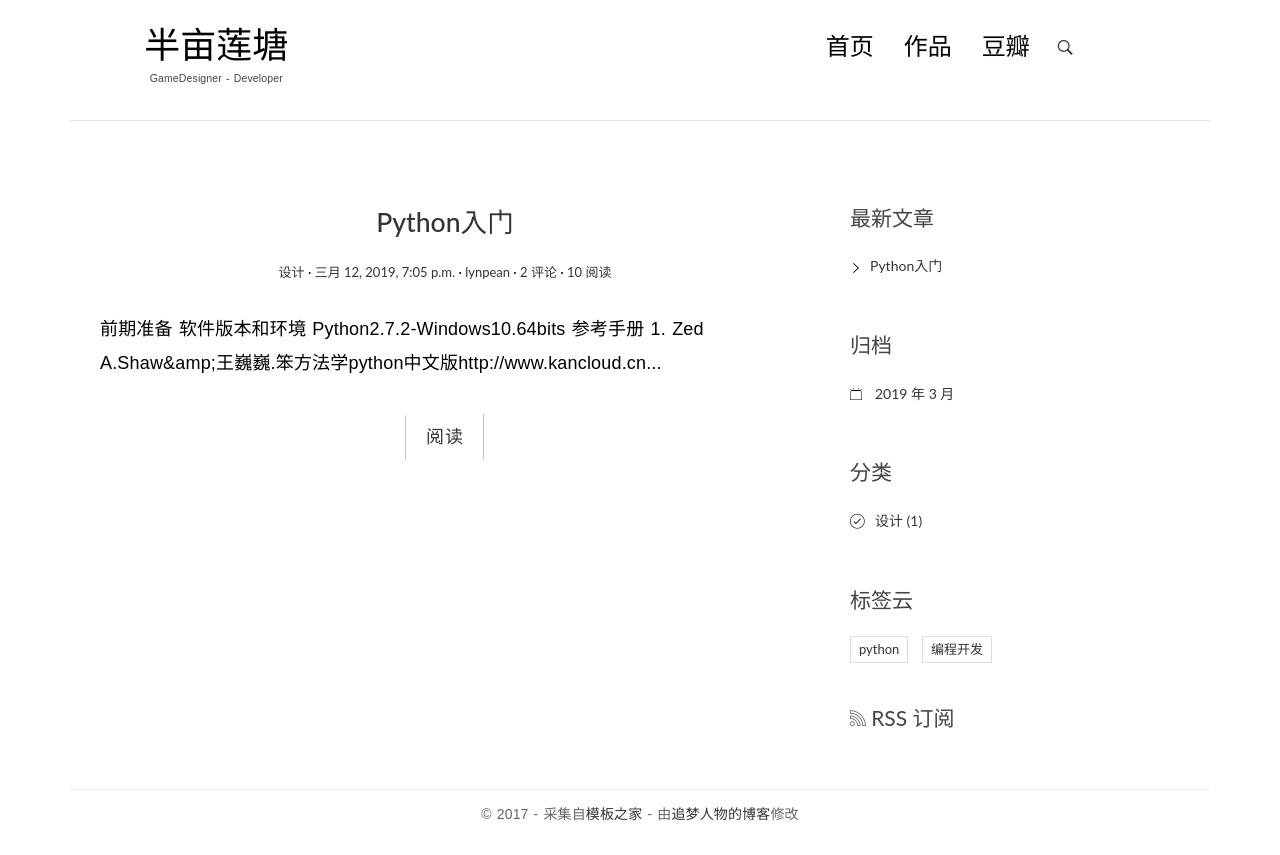
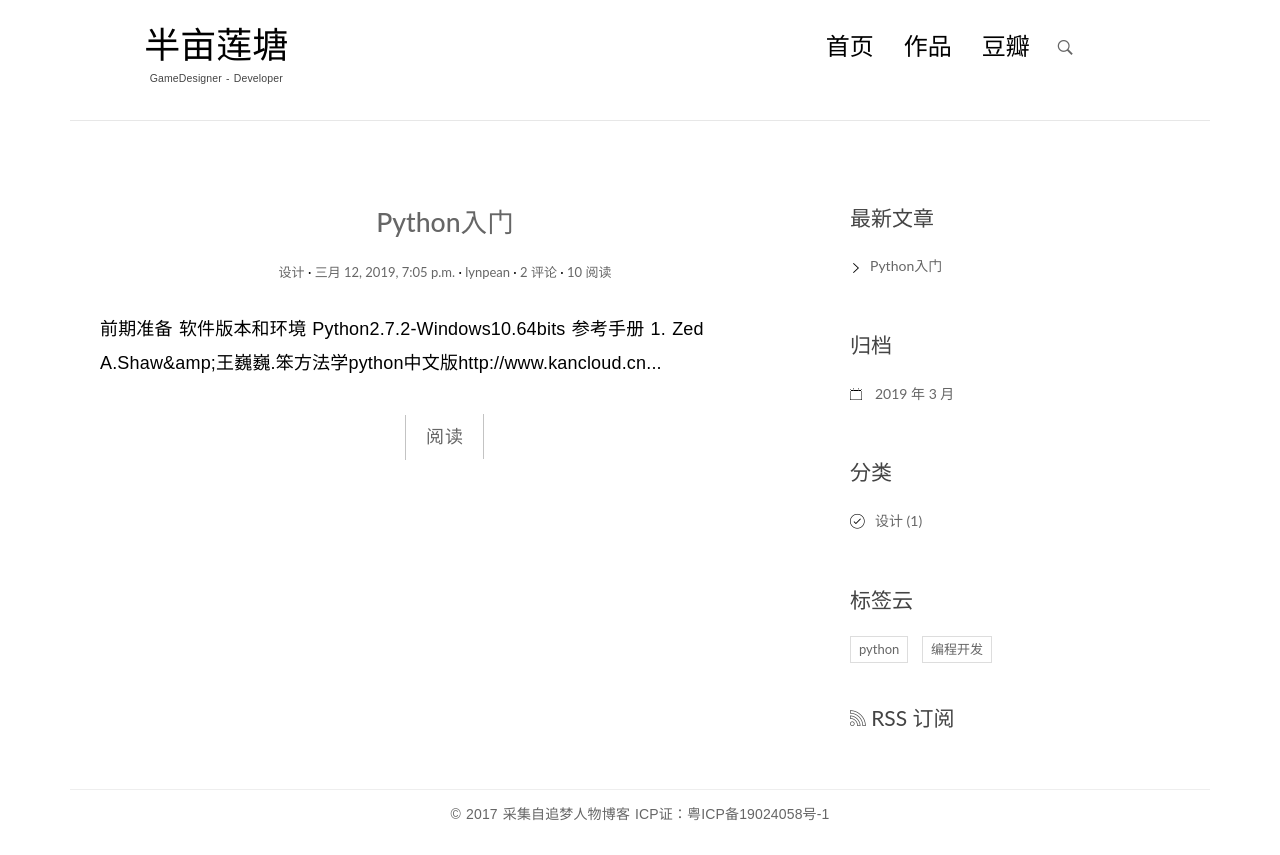
Before and after one commit to Linpean/blogproject, a Django app: page / in a window 1280 px wide. Before the commit the page ends 821 px from the top, so only its background shows below. Run offline with Django 3.2, Linux system fonts and the light colour scheme; data comes from the database, SQL or seed files in the repository; both versions use the stored data as it was before the commit; some libraries are stand-ins or nearby versions.

Commit message:
delete db floder

```diff
--- a/templates/base.html
+++ b/templates/base.html
@@ -24,7 +24,13 @@
     <script src="{% static 'blog/js/modernizr.custom.js' %}"></script>
 
     <style>
-    h1 {color:#666666}
+    h1{color:#666666}
+    a{
+    color:#666666;
+    }
+    a:hover{
+    color:#99CCCC;
+    }
     .pagination a {
       display: inline-block;
       line-height: 38px;
@@ -61,7 +67,7 @@
 
 </head>
 
-<body>
+<body >
 <div class="container">
     <header id="site-header">
         <div class="row">
@@ -179,9 +185,10 @@
     <div class="container">
         <div class="row">
             <div class="col-md-12">
-                <p class="copyright">&copy 2017 - 采集自<a href="http://www.cssmoban.com/"
-                                                        target="_blank" title="模板之家">模板之家</a>
-                    - 由<a href="http://zmrenwu.com/" title="网页模板" target="_blank">追梦人物的博客</a>修改
+                <p class="copyright">&copy 2017
+                       采集自<a href="http://zmrenwu.com/" title="网页模板" target="_blank">追梦人物博客</a>
+                       ICP证：<a href="http://www.miibeian.gov.cn/" title="工信部官网" target="_blank">粤ICP备19024058号-1</a>
+                </p>
                 </p>
             </div>
         </div>
```
Also changed, not shown: db.sqlite3 (deleted).
